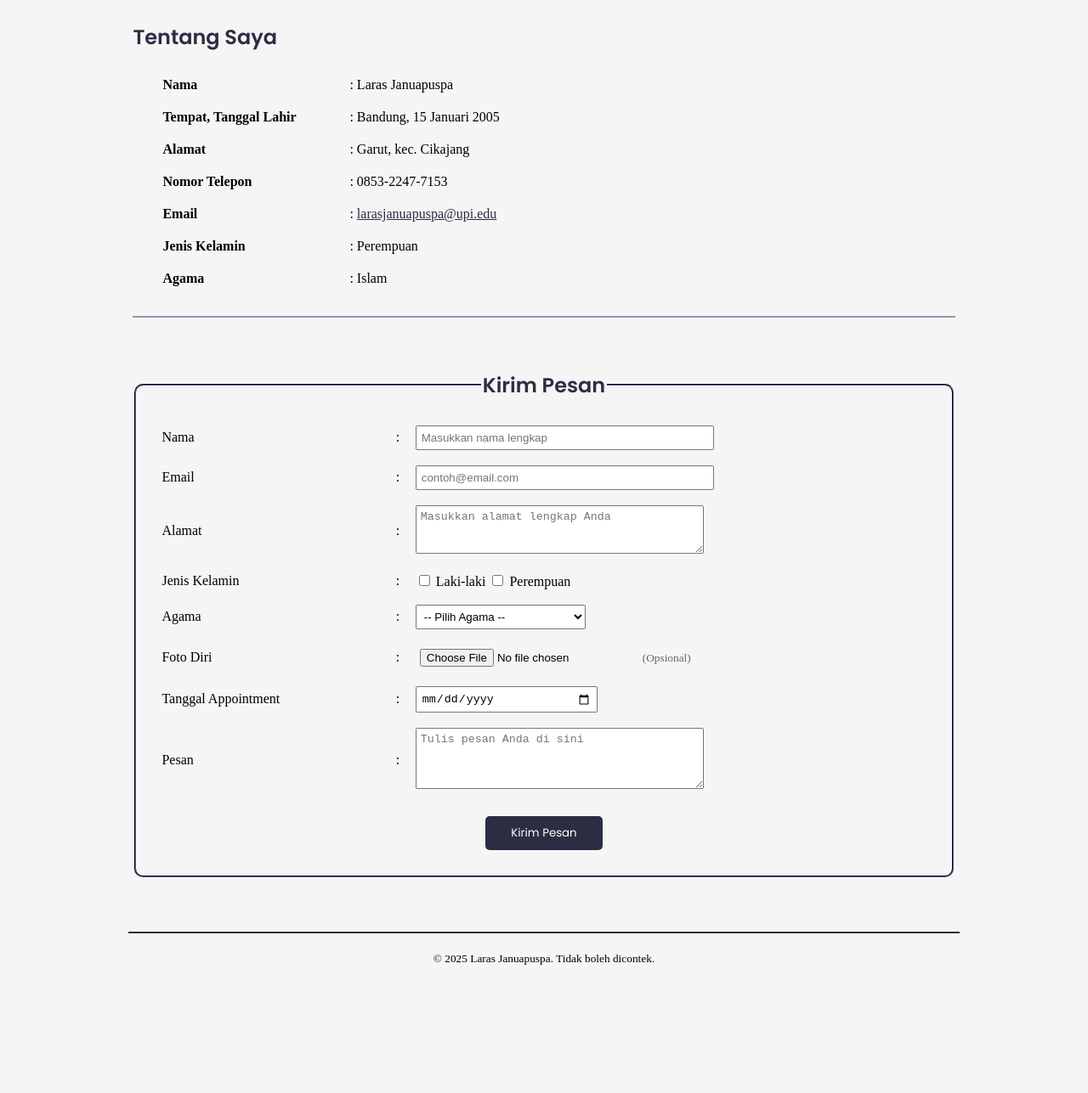
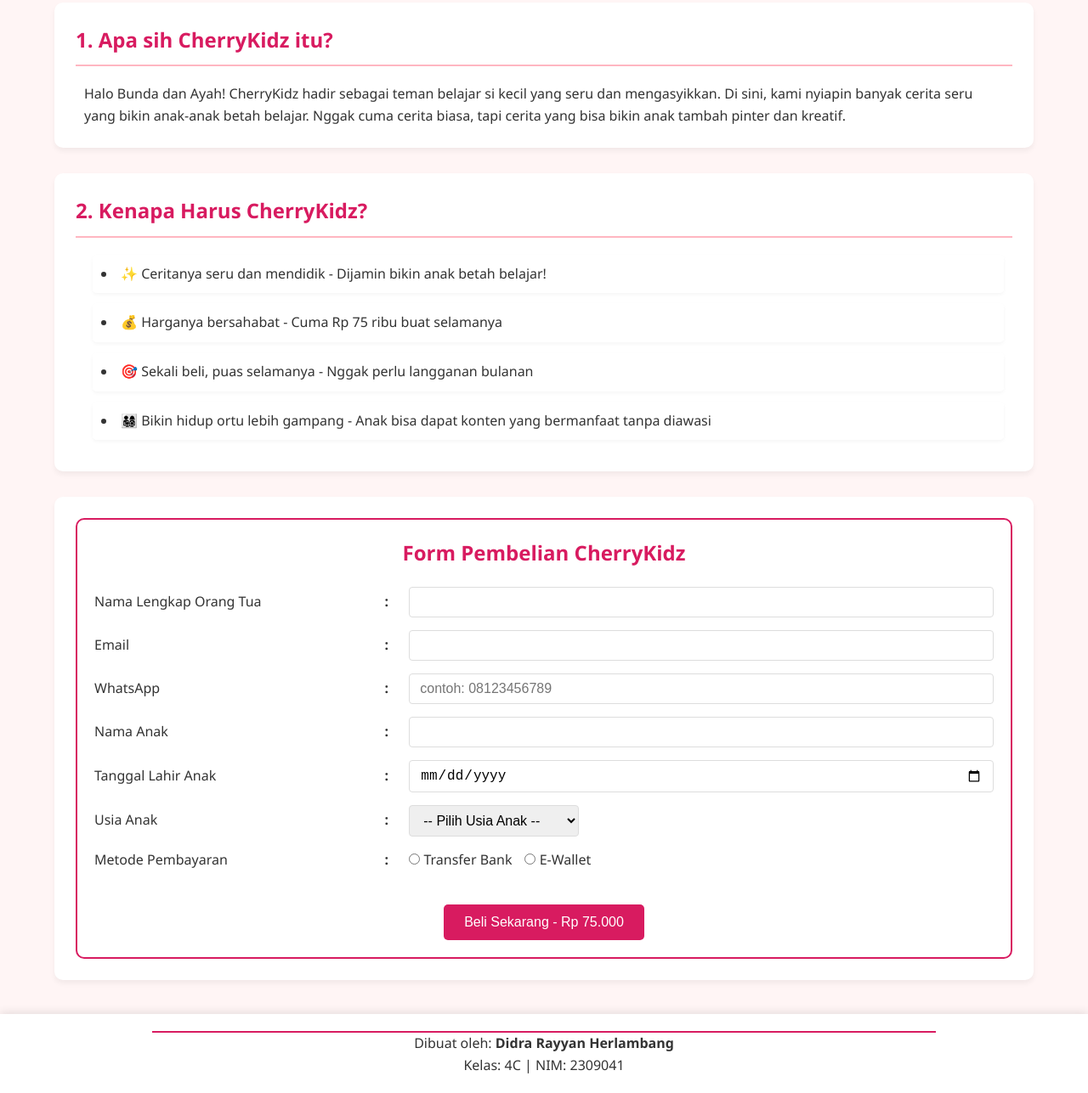
Before and after one commit to didrarayyan/TugasPemwebDidra, a plain HTML site: page index.html in a window 1280 px wide. Shown: the part 366-1653 px from the top of the page at 85% size. Before the commit the page ends 1538 px from the top, so only its background shows below. Drawn offline with Linux system fonts and the light colour scheme.

Commit message:
Update index.html

```diff
--- a/index.html
+++ b/index.html
@@ -1,162 +1,402 @@
+<!-- Nama : Didra Rayyan Herlambang
+NIM : 2309041
+Kelas : 4C -->
+
 <!DOCTYPE html>
 <html lang="id">
 <head>
     <meta charset="UTF-8">
     <meta name="viewport" content="width=device-width, initial-scale=1.0">
-    <meta name="description" content="Personal website Laras Januapuspa - Mahasiswa Desain dan Pecinta Buku">
-    <meta name="keywords" content="Laras Januapuspa, desain, mahasiswa, UPI">
-    <meta name="author" content="Laras Januapuspa">
-    <title>Laras Januapuspa | Personal Website</title>
-    <link href="https://fonts.googleapis.com/css2?family=Poppins:wght@400;600&display=swap" rel="stylesheet">
-    <link rel="stylesheet" href="styles.css">
+    <title>Dashboard - CherryKidz</title>
+    <style>
+        /* Global Styles */
+        * {
+            margin: 0;
+            padding: 0;
+            box-sizing: border-box;
+        }
+
+        body {
+            font-family: 'Segoe UI', Tahoma, Geneva, Verdana, sans-serif;
+            background-color: #FFF5F5;
+            color: #333;
+            line-height: 1.6;
+        }
+
+        /* Header Styles */
+        header {
+            background-color: white;
+            box-shadow: 0 2px 10px rgba(0,0,0,0.1);
+            padding: 20px 0;
+        }
+
+        .header-container {
+    width: 90%;
+    max-width: 1200px;
+    margin: 0 auto;
+    display: grid;
+    grid-template-columns: 1fr auto 1fr;
+    align-items: center;
+}
+
+.logo-section {
+    grid-column: 2;
+    display: flex;
+    flex-direction: column;
+    align-items: center;
+}
+
+.empty-space {
+    grid-column: 1;
+}
+
+.header-nav {
+    grid-column: 3;
+    text-align: right;
+}
+
+
+        .logo-img {
+            width: 200px;
+            height: 200px;
+            border-radius: 50%;
+            object-fit: cover;
+            transition: transform 0.3s ease;
+        }
+
+        .logo-img:hover {
+            transform: scale(1.05);
+        }
+
+        .brand-title {
+            color: #D81B60;
+            margin-top: 15px;
+            font-size: 2.2rem;
+        }
+
+        .tagline {
+            font-style: italic;
+            color: #555;
+        }
+
+        .header-nav {
+            flex: 1;
+            text-align: right;
+        }
+
+        .logout-btn {
+            background-color: #D81B60;
+            color: white;
+            padding: 10px 20px;
+            text-decoration: none;
+            border-radius: 5px;
+            transition: all 0.3s ease;
+            display: inline-block;
+            font-weight: 500;
+        }
+
+        .logout-btn:hover {
+            background-color: #C2185B;
+            box-shadow: 0 4px 8px rgba(0,0,0,0.1);
+        }
+
+        .divider {
+            width: 80%;
+            margin: 0 auto;
+            border: none;
+            height: 2px;
+            background-color: #D81B60;
+        }
+
+        /* Main Content Styles */
+        main {
+            width: 90%;
+            max-width: 1200px;
+            margin: 30px auto;
+        }
+
+        .content-section {
+            background-color: white;
+            border-radius: 10px;
+            box-shadow: 0 4px 6px rgba(0,0,0,0.05);
+            padding: 25px;
+            margin-bottom: 30px;
+        }
+
+        .section-title {
+            color: #D81B60;
+            border-bottom: 2px solid #FFB6C1;
+            padding-bottom: 10px;
+            margin-bottom: 20px;
+            font-size: 1.5rem;
+        }
+
+        .section-content {
+            padding: 0 10px;
+        }
+
+        /* Features List */
+        .features-list {
+            list-style-position: inside;
+            padding-left: 10px;
+        }
+
+        .features-list li {
+            margin-bottom: 12px;
+            padding: 10px;
+            background-color: rgba(255,255,255,0.7);
+            border-radius: 5px;
+            box-shadow: 0 2px 4px rgba(0,0,0,0.04);
+        }
+
+        /* Form Styles */
+        .purchase-form {
+            border: 2px solid #D81B60;
+            border-radius: 10px;
+            padding: 20px;
+        }
+
+        .form-title {
+            color: #D81B60;
+            text-align: center;
+            margin-bottom: 20px;
+        }
+
+        .form-grid {
+            display: flex;
+            flex-direction: column;
+            gap: 15px;
+        }
+
+        .form-row {
+            display: flex;
+            align-items: center;
+        }
+
+        .form-label {
+            flex: 0 0 30%;
+            font-weight: 500;
+        }
+
+        .form-colon {
+            flex: 0 0 5%;
+            text-align: center;
+            font-weight: bold;
+        }
+
+        .form-input {
+            flex: 1;
+        }
+
+        .form-input input[type="text"],
+        .form-input input[type="email"],
+        .form-input input[type="tel"],
+        .form-input input[type="date"],
+        .form-input select {
+            width: 100%;
+            padding: 8px 12px;
+            border: 1px solid #ddd;
+            border-radius: 4px;
+            font-size: 1rem;
+        }
+
+        .form-input select {
+            width: 200px;
+        }
+
+        .radio-group {
+            display: flex;
+            gap: 15px;
+        }
+
+        .submit-container {
+            margin-top: 25px;
+            text-align: center;
+        }
+
+        .submit-btn {
+            background-color: #D81B60;
+            color: white;
+            padding: 12px 24px;
+            border: none;
+            border-radius: 5px;
+            font-size: 1rem;
+            cursor: pointer;
+            transition: all 0.3s ease;
+        }
+
+        .submit-btn:hover {
+            background-color: #C2185B;
+            box-shadow: 0 4px 8px rgba(0,0,0,0.2);
+        }
+
+        /* Footer Styles */
+        footer {
+            background-color: white;
+            padding: 20px 0;
+            text-align: center;
+            box-shadow: 0 -2px 10px rgba(0,0,0,0.1);
+            margin-top: 40px;
+        }
+
+        .footer-content {
+            width: 90%;
+            max-width: 1200px;
+            margin: 0 auto;
+        }
+
+        /* Responsive Design */
+        @media (max-width: 768px) {
+            .header-container {
+                flex-direction: column;
+            }
+
+            .header-nav {
+                margin-top: 20px;
+                text-align: center;
+            }
+
+            .form-row {
+                flex-direction: column;
+                align-items: flex-start;
+                gap: 5px;
+            }
+
+            .form-label, .form-input {
+                width: 100%;
+            }
+
+            .form-colon {
+                display: none;
+            }
+        }
+    </style>
 </head>
-<body bgcolor="#F5F5F5">
+<body>
+    <!-- Bagian atas website -->
     <header>
-        <table width="100%" cellpadding="10">
-            <tr>
-                <td width="20%"></td>
-                <td align="center" width="60%">
-                    <img src="Gambar_Ayas.jpg" alt="Foto Laras Januapuspa" width="200" height="200" style="border-radius: 100px;">
-                    <h1 style="color: #2B2D42; font-family: 'Poppins', sans-serif; margin: 15px 0 5px 0;">Laras Januapuspa</h1>
-                    <p style="margin: 5px 0;"><strong>Mahasiswa Desain | Pecinta Buku</strong></p>
-                </td>
-                <td align="right" width="20%" valign="top">
-                    <a href="login.html" style="background-color: #2B2D42; color: white; padding: 10px 20px; text-decoration: none; border-radius: 5px; font-family: 'Poppins', sans-serif;">Logout</a>
-                </td>
-            </tr>
-        </table>
-        <hr color="#2B2D42" width="80%" style="margin: 20px auto;">
+        <div class="header-container">
+            <div class="empty-space"></div>
+            <div class="logo-section">
+                <img src="cherry-logo.png" alt="CherryKidz Logo" class="logo-img">
+                <h1 class="brand-title">CherryKidz</h1>
+                <p class="tagline">Belajar Makin Seru, Anak Makin Cerdas!</p>
+            </div>
+            <div class="header-nav">
+                <a href="login.html" class="logout-btn">Logout</a>
+            </div>
+        </div>
+        <hr class="divider">
     </header>
 
+    <!-- Isi utama website -->
     <main>
-        <table width="80%" align="center" cellpadding="20">
-            <tr>
-                <td>
-                    <h2 style="color: #2B2D42; font-family: 'Poppins', sans-serif; margin-bottom: 10px;">Selamat Datang</h2>
-                    <blockquote style="margin: 0; padding-left: 20px; border-left: 3px solid #2B2D42;">
-                        <p style="margin: 0;">Hai, saya Laras Januapuspa, seorang mahasiswa yang memiliki ketertarikan di bidang desain, seni, dan teknologi.</p>
-                    </blockquote>
-                    <hr color="#8D99AE" style="margin: 20px 0;">
-                </td>
-            </tr>
+        <!-- Pengenalan CherryKidz -->
+        <section class="content-section">
+            <h2 class="section-title">1. Apa sih CherryKidz itu?</h2>
+            <div class="section-content">
+                <p>Halo Bunda dan Ayah! CherryKidz hadir sebagai teman belajar si kecil yang seru dan mengasyikkan. Di sini, kami nyiapin banyak cerita seru yang bikin anak-anak betah belajar. Nggak cuma cerita biasa, tapi cerita yang bisa bikin anak tambah pinter dan kreatif.</p>
+            </div>
+        </section>
 
-            <tr>
-                <td>
-                    <h2 style="color: #2B2D42; font-family: 'Poppins', sans-serif; margin-bottom: 15px;">Tentang Saya</h2>
-                    <table cellspacing="10" cellpadding="5" style="margin-left: 20px;">
-                        <tbody>
-                            <tr><th align="left" width="200">Nama</th>
-                                <td>: Laras Januapuspa</td></tr>
-                            <tr><th align="left">Tempat, Tanggal Lahir</th>
-                                <td>: Bandung, 15 Januari 2005</td></tr>
-                            <tr><th align="left">Alamat</th>
-                                <td>: Garut, kec. Cikajang</td></tr>
-                            <tr><th align="left">Nomor Telepon</th>
-                                <td>: 0853-2247-7153</td></tr>
-                            <tr><th align="left">Email</th>
-                                <td>: <a href="mailto:larasjanuapuspa@upi.edu" style="color: #2B2D42;">larasjanuapuspa@upi.edu</a></td></tr>
-                            <tr><th align="left">Jenis Kelamin</th>
-                                <td>: Perempuan</td></tr>
-                            <tr><th align="left">Agama</th>
-                                <td>: Islam</td></tr>
-                        </tbody>
-                    </table>
-                    <hr color="#8D99AE" style="margin: 20px 0;">
-                </td>
-            </tr>
+        <!-- Keunggulan CherryKidz -->
+        <section class="content-section">
+            <h2 class="section-title">2. Kenapa Harus CherryKidz?</h2>
+            <div class="section-content">
+                <ul class="features-list">
+                    <li>✨ Ceritanya seru dan mendidik - Dijamin bikin anak betah belajar!</li>
+                    <li>💰 Harganya bersahabat - Cuma Rp 75 ribu buat selamanya</li>
+                    <li>🎯 Sekali beli, puas selamanya - Nggak perlu langganan bulanan</li>
+                    <li>👨‍👩‍👧‍👦 Bikin hidup ortu lebih gampang - Anak bisa dapat konten yang bermanfaat tanpa diawasi</li>
+                </ul>
+            </div>
+        </section>
 
-            <tr>
-                <td>
-                    <fieldset style="border-color: #2B2D42; border-radius: 10px; padding: 20px;">
-                        <legend align="center"><h2 style="color: #2B2D42; font-family: 'Poppins', sans-serif; margin: 0;">Kirim Pesan</h2></legend>
-                        <form method="post" action="#" enctype="multipart/form-data">
-                            <table width="100%" cellpadding="8">
-                                <tr>
-                                    <td width="30%"><label for="nama">Nama</label></td>
-                                    <td width="5">:</td>
-                                    <td><input type="text" id="nama" name="nama" required size="40" placeholder="Masukkan nama lengkap" style="padding: 5px;"></td>
-                                </tr>
-                                <tr>
-                                    <td><label for="email">Email</label></td>
-                                    <td>:</td>
-                                    <td><input type="email" id="email" name="email" required size="40" placeholder="contoh@email.com" style="padding: 5px;"></td>
-                                </tr>
-                                <!-- Tambahan alamat menggunakan textarea -->
-                                <tr>
-                                    <td><label for="alamat">Alamat</label></td>
-                                    <td>:</td>
-                                    <td><textarea id="alamat" name="alamat" rows="3" cols="39" required placeholder="Masukkan alamat lengkap Anda" style="padding: 5px;"></textarea></td>
-                                </tr>
-                                <!-- Tambahan gender menggunakan checkbox -->
-                                <tr>
-                                    <td><label>Jenis Kelamin</label></td>
-                                    <td>:</td>
-                                    <td>
-                                        <input type="checkbox" id="laki" name="gender" value="laki">
-                                        <label for="laki">Laki-laki</label>
+        <!-- Form buat beli -->
+        <section class="content-section">
+            <div class="purchase-form">
+                <h2 class="form-title">Form Pembelian CherryKidz</h2>
+                <form action="/submit-order" method="post" enctype="multipart/form-data">
+                    <div class="form-grid">
+                        <!-- Data orang tua -->
+                        <div class="form-row">
+                            <div class="form-label"><label for="nama">Nama Lengkap Orang Tua</label></div>
+                            <div class="form-colon">:</div>
+                            <div class="form-input"><input type="text" id="nama" name="nama" required></div>
+                        </div>
+                        <div class="form-row">
+                            <div class="form-label"><label for="email">Email</label></div>
+                            <div class="form-colon">:</div>
+                            <div class="form-input"><input type="email" id="email" name="email" required></div>
+                        </div>
+                        <div class="form-row">
+                            <div class="form-label"><label for="phone">WhatsApp</label></div>
+                            <div class="form-colon">:</div>
+                            <div class="form-input"><input type="tel" id="phone" name="phone" required placeholder="contoh: 08123456789"></div>
+                        </div>
 
-                                        <input type="checkbox" id="perempuan" name="gender" value="perempuan">
-                                        <label for="perempuan">Perempuan</label>
-                                    </td>
-                                </tr>
-                                <!-- Tambahan agama menggunakan dropdown -->
-                                <tr>
-                                    <td><label for="agama">Agama</label></td>
-                                    <td>:</td>
-                                    <td>
-                                        <select id="agama" name="agama" required style="width: 200px; padding: 5px;">
-                                            <option value="">-- Pilih Agama --</option>
-                                            <option value="islam">Islam</option>
-                                            <option value="kristen">Kristen</option>
-                                            <option value="katolik">Katolik</option>
-                                            <option value="hindu">Hindu</option>
-                                            <option value="buddha">Buddha</option>
-                                            <option value="konghucu">Konghucu</option>
-                                        </select>
-                                    </td>
-                                </tr>
-                                <!-- Tambahan upload foto (opsional) -->
-                                <tr>
-                                    <td><label for="foto">Foto Diri</label></td>
-                                    <td>:</td>
-                                    <td>
-                                        <input type="file" id="foto" name="foto" accept="image/*" style="padding: 5px;">
-                                        <small style="color: #666;">(Opsional)</small>
-                                    </td>
-                                </tr>
-                                <!-- Tambahan kalendar untuk appointment -->
-                                <tr>
-                                    <td><label for="appointment">Tanggal Appointment</label></td>
-                                    <td>:</td>
-                                    <td><input type="date" id="appointment" name="appointment" required style="padding: 5px; width: 200px;"></td>
-                                </tr>
-                                <tr>
-                                    <td><label for="pesan">Pesan</label></td>
-                                    <td>:</td>
-                                    <td><textarea id="pesan" name="pesan" rows="4" cols="39" required placeholder="Tulis pesan Anda di sini" style="padding: 5px;"></textarea></td>
-                                </tr>
-                                <tr>
-                                    <td colspan="3" align="center">
-                                        <button type="submit" style="background-color: #2B2D42; color: white; padding: 10px 30px; border: none; border-radius: 5px; cursor: pointer; font-family: 'Poppins', sans-serif; margin-top: 10px;">Kirim Pesan</button>
-                                    </td>
-                                </tr>
-                            </table>
-                        </form>
-                    </fieldset>
-                </td>
-            </tr>
-        </table>
+                        <!-- Data anak -->
+                        <div class="form-row">
+                            <div class="form-label"><label for="anak">Nama Anak</label></div>
+                            <div class="form-colon">:</div>
+                            <div class="form-input"><input type="text" id="anak" name="anak" required></div>
+                        </div>
+                        <div class="form-row">
+                            <div class="form-label"><label for="tanggal_lahir">Tanggal Lahir Anak</label></div>
+                            <div class="form-colon">:</div>
+                            <div class="form-input"><input type="date" id="tanggal_lahir" name="tanggal_lahir" required></div>
+                        </div>
+                        <div class="form-row">
+                            <div class="form-label"><label for="usia">Usia Anak</label></div>
+                            <div class="form-colon">:</div>
+                            <div class="form-input">
+                                <select id="usia" name="usia" required>
+                                    <option value="">-- Pilih Usia Anak --</option>
+                                    <option value="2">2 tahun</option>
+                                    <option value="3">3 tahun</option>
+                                    <option value="4">4 tahun</option>
+                                    <option value="5">5 tahun</option>
+                                    <option value="6">6 tahun</option>
+                                    <option value="7">7 tahun</option>
+                                </select>
+                            </div>
+                        </div>
+
+                        <!-- Cara bayar -->
+                        <div class="form-row">
+                            <div class="form-label"><label>Metode Pembayaran</label></div>
+                            <div class="form-colon">:</div>
+                            <div class="form-input">
+                                <div class="radio-group">
+                                    <div>
+                                        <input type="radio" id="bank" name="payment" value="bank" required>
+                                        <label for="bank">Transfer Bank</label>
+                                    </div>
+                                    <div>
+                                        <input type="radio" id="ewallet" name="payment" value="ewallet">
+                                        <label for="ewallet">E-Wallet</label>
+                                    </div>
+                                </div>
+                            </div>
+                        </div>
+
+                        <!-- Tombol beli -->
+                        <div class="submit-container">
+                            <input type="submit" value="Beli Sekarang - Rp 75.000" class="submit-btn">
+                        </div>
+                    </div>
+                </form>
+            </div>
+        </section>
     </main>
 
+    <!-- Footer website -->
     <footer>
-        <table width="100%" cellpadding="20">
-            <tr>
-                <td align="center">
-                    <hr color="#2B2D42" width="80%" style="margin: 20px auto;">
-                    <p style="margin: 5px 0;"><small>© 2025 Laras Januapuspa. Tidak boleh dicontek.</small></p>
-                </td>
-            </tr>
-        </table>
+        <div class="footer-content">
+            <hr class="divider">
+            <p>Dibuat oleh: <strong>Didra Rayyan Herlambang</strong></p>
+            <p>Kelas: 4C | NIM: 2309041</p>
+        </div>
     </footer>
 </body>
 </html>
```
